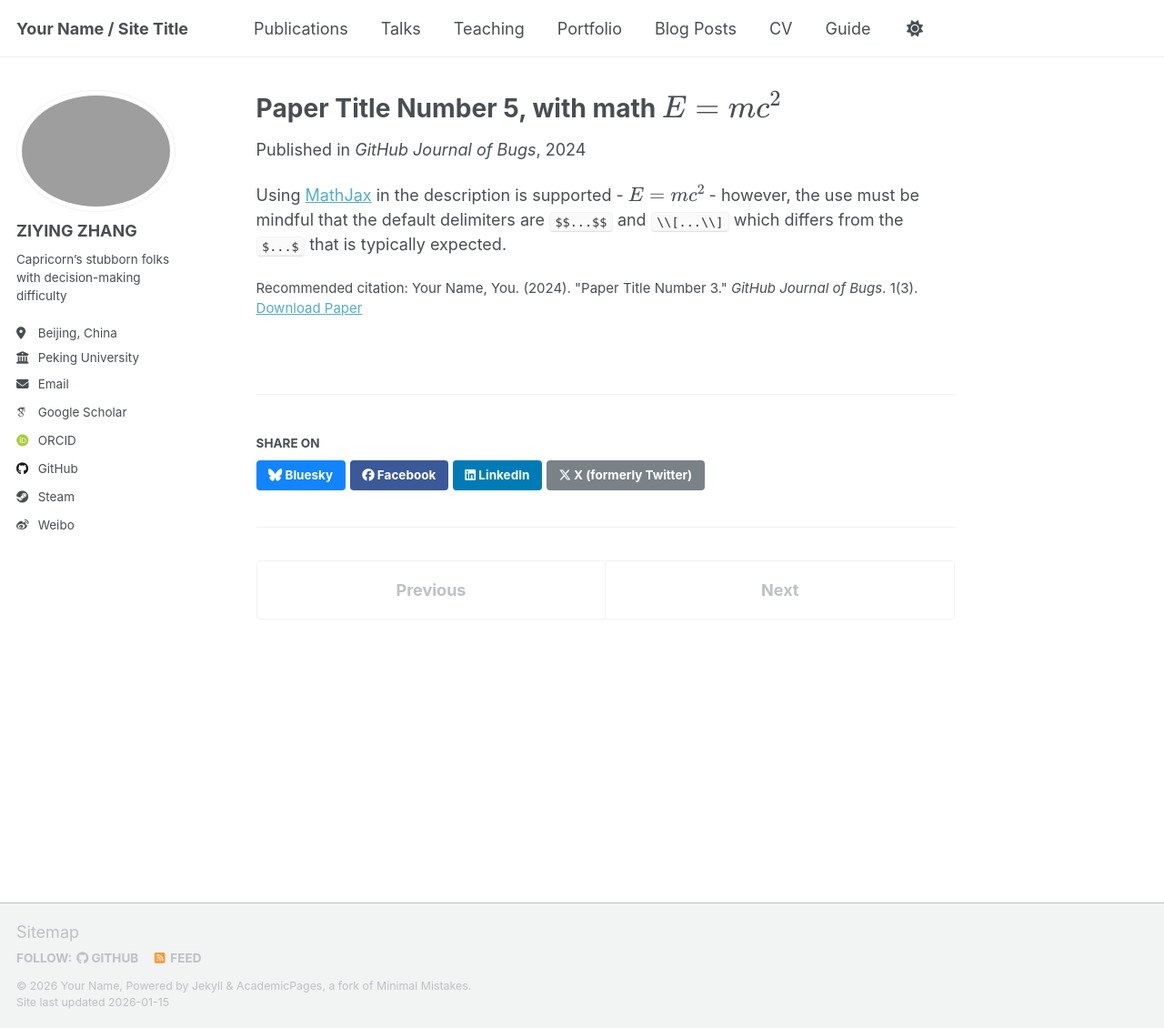
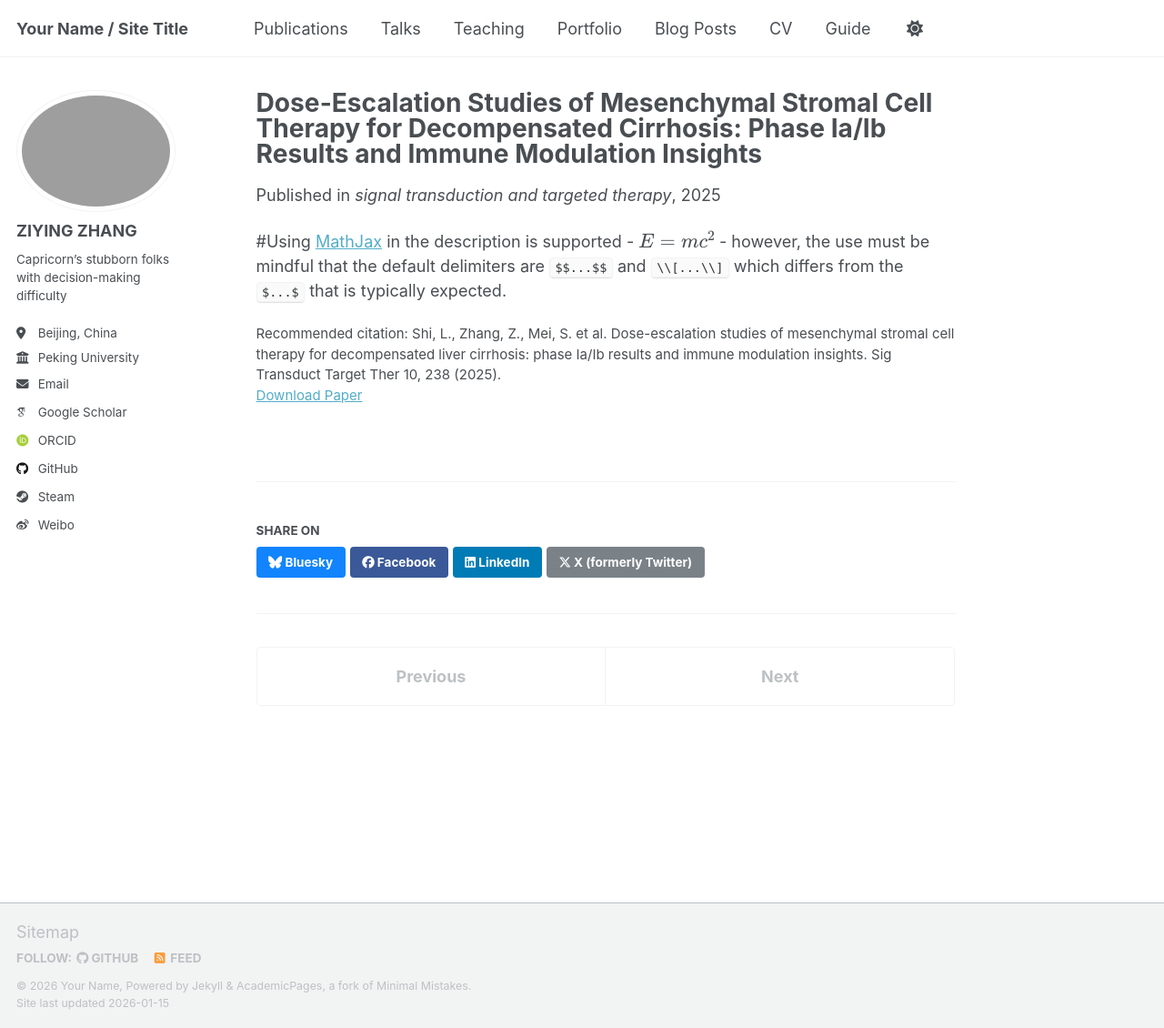
Before and after one commit to Ziying98/Ziying98.github.io, a Jekyll site: the page built from _publications/2025-06-08-paper-title-number-5.md, in a window 1280 px wide and 1130 px high. Shown: the whole window at 91% size. Built offline with Jekyll 4.4.1, drawn with Linux system fonts in a browser that asks for light colours; some web fonts are replaced; a script that is not in the unit is left out.

Commit message:
Revise publication entry for new paper on therapy
Updated publication details for a new paper on mesenchymal stromal cell therapy, including title, date, venue, and citation.

```diff
--- a/_publications/2025-06-08-paper-title-number-5.md
+++ b/_publications/2025-06-08-paper-title-number-5.md
@@ -1,13 +1,13 @@
 ---
-title: "Paper Title Number 5, with math $$E=mc^2$$"
+title: "Dose-Escalation Studies of Mesenchymal Stromal Cell Therapy for Decompensated Cirrhosis: Phase Ia/Ib Results and Immune Modulation Insights"
 collection: publications
-category: conferences
-permalink: /publication/2024-02-17-paper-title-number-4
-excerpt: 'This paper is about a famous math equation, $$E=mc^2$$'
-date: 2024-02-17
-venue: 'GitHub Journal of Bugs'
-paperurl: 'http://academicpages.github.io/files/paper3.pdf'
-citation: 'Your Name, You. (2024). &quot;Paper Title Number 3.&quot; <i>GitHub Journal of Bugs</i>. 1(3).'
+category: ARTICLE
+permalink: /publication/2025-07-29-paper-title-number-1
+excerpt: 'Dose-escalation studies of mesenchymal stromal cell therapy for decompensated liver cirrhosis: phase Ia/Ib results and immune modulation insights'
+date: 2025-07-29
+venue: 'signal transduction and targeted therapy'
+paperurl: 'https://www.nature.com/articles/s41392-025-02318-4'
+citation: 'Shi, L., Zhang, Z., Mei, S. et al. Dose-escalation studies of mesenchymal stromal cell therapy for decompensated liver cirrhosis: phase Ia/Ib results and immune modulation insights. Sig Transduct Target Ther 10, 238 (2025).'
 ---
 
-Using [MathJax](https://www.mathjax.org/) in the description is supported - $$E=mc^2$$ - however, the use must be mindful that the default delimiters are `$$...$$` and `\\[...\\]` which differs from the `$...$` that is typically expected.
+#Using [MathJax](https://www.mathjax.org/) in the description is supported - $$E=mc^2$$ - however, the use must be mindful that the default delimiters are `$$...$$` and `\\[...\\]` which differs from the `$...$` that is typically expected.
```
